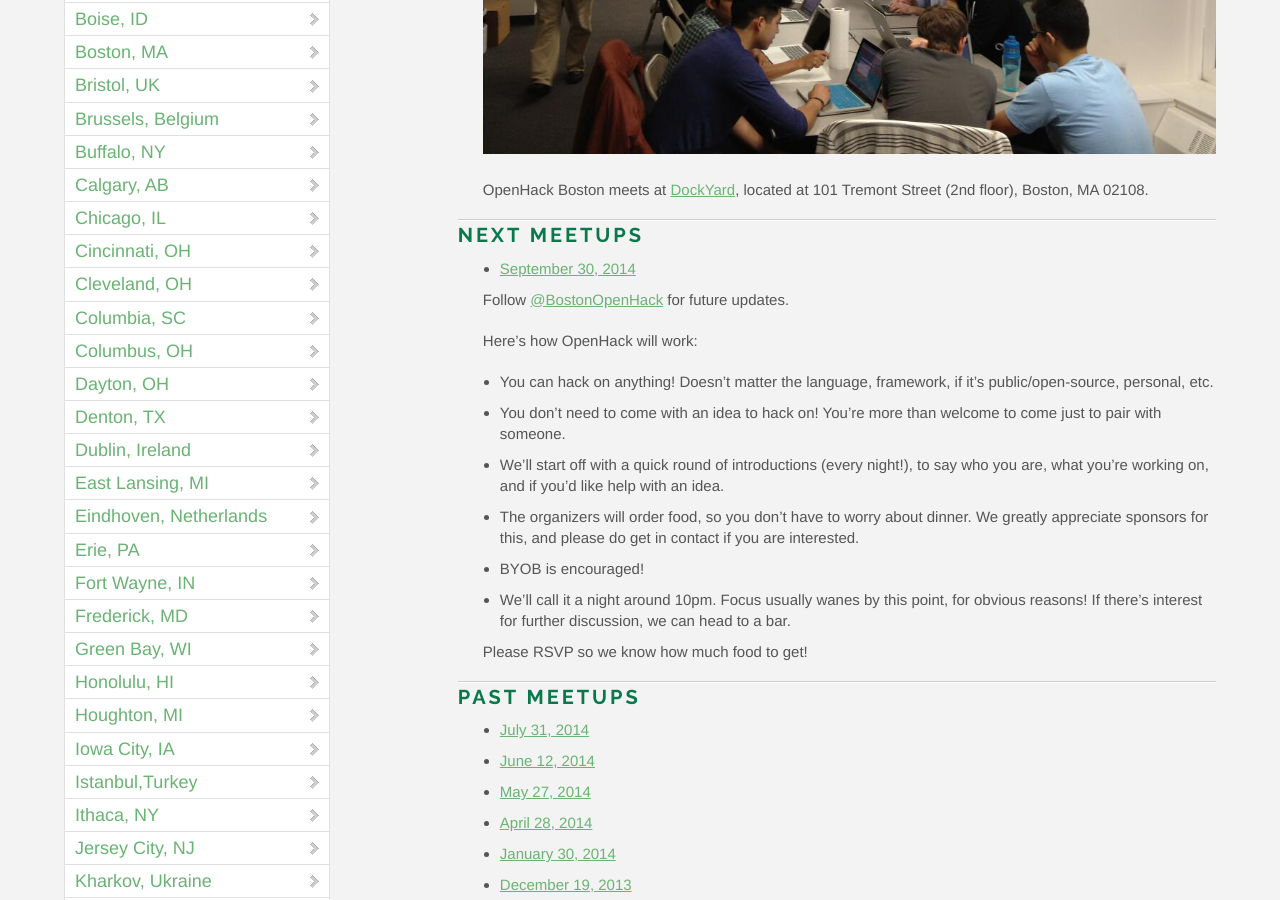
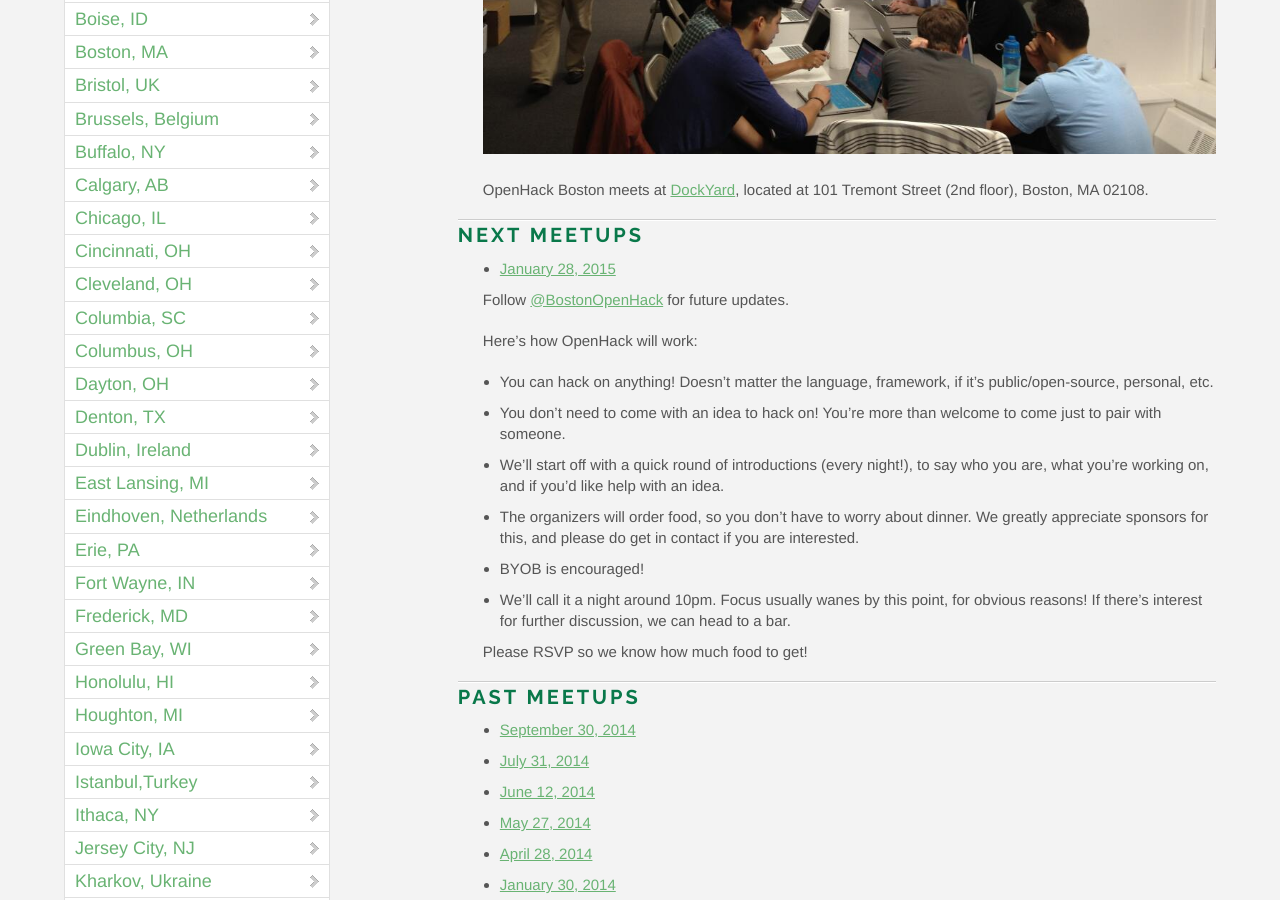
Before and after one commit to OpenHack/openhack.github.com, a Jekyll site: the page built from boston/index.markdown, in a window 1280 px wide and 900 px high, scrolled down 611 px. Built offline with Jekyll 4.4.1, drawn with Linux system fonts in a browser that asks for light colours; nearby versions of some CDN libraries; comment, search, counter and statistics services are not loaded.

Commit message:
Boston: HACK IS BACK!

```diff
--- a/boston/index.markdown
+++ b/boston/index.markdown
@@ -12,7 +12,7 @@ Tremont Street (2nd floor), Boston, MA 02108.
 
 ### Next meetups
 
-* [September 30, 2014](https://guestlistapp.com/events/287724)
+* [January 28, 2015](https://guestlistapp.com/events/306444)
 
 Follow [@BostonOpenHack](https://twitter.com/BostonOpenHack) for future
 updates.
```
Also changed, not shown: other parts of boston/index.markdown (+1 -0 lines).
